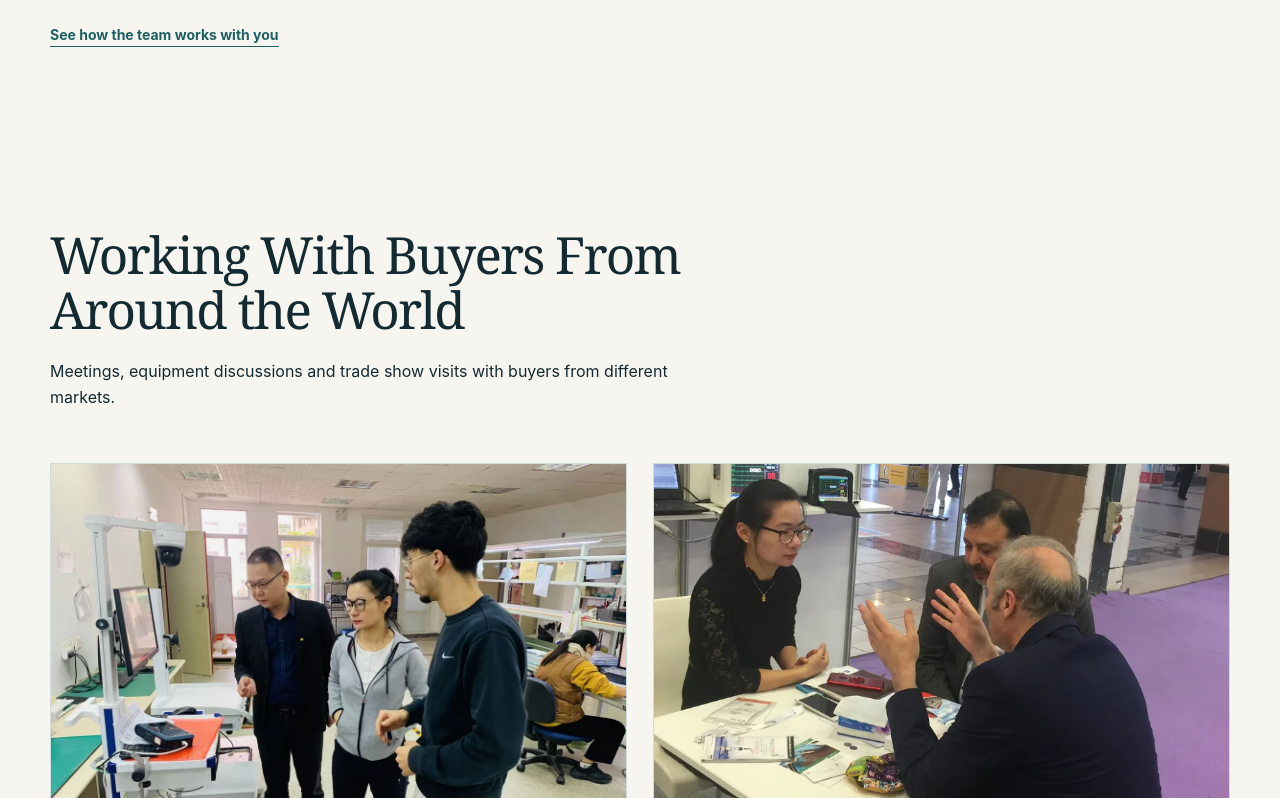
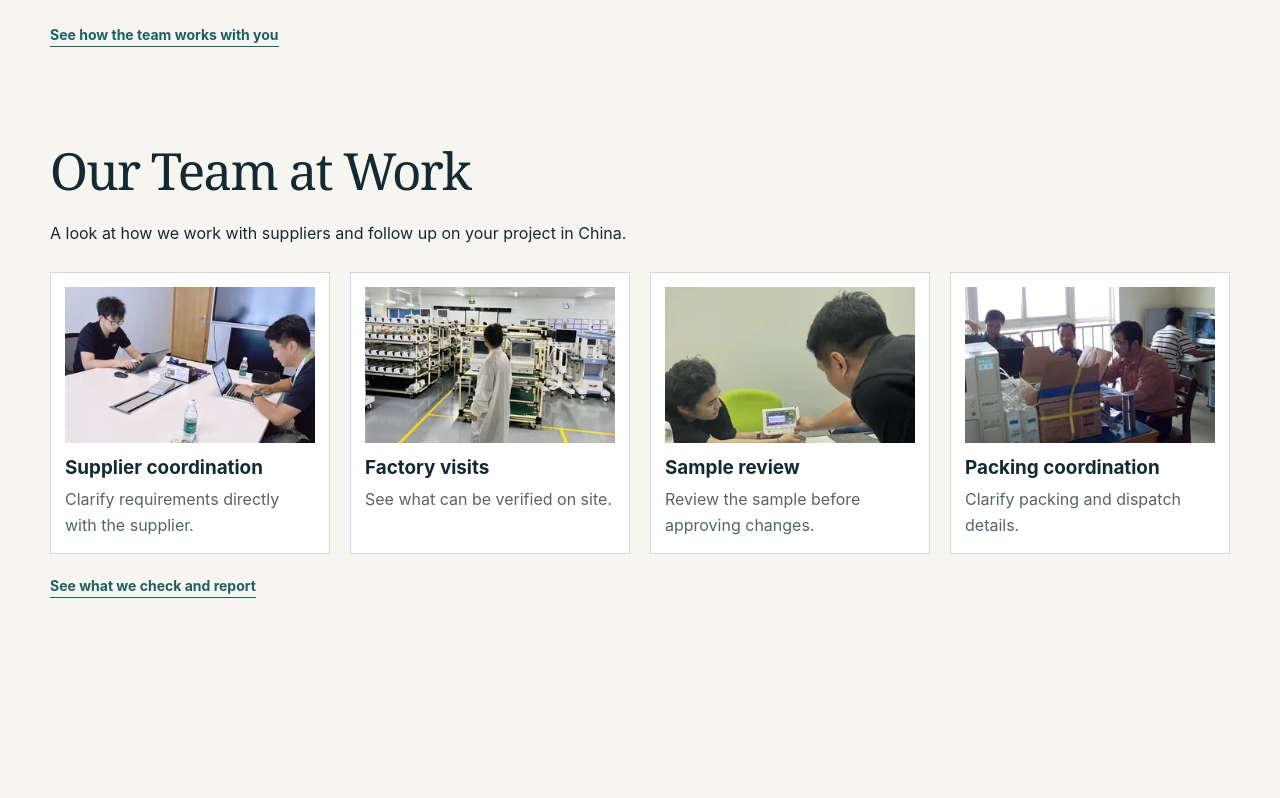
Before and after one commit to bellasourcingnotes/bellasourcingnotes.github.io, a plain HTML site: page index.html in a window 1280 px wide. Shown: the part 5558-6356 px from the top of the page. Drawn offline with Linux system fonts and the light colour scheme.

Commit message:
Add files via upload

```diff
--- a/index.html
+++ b/index.html
@@ -158,15 +158,53 @@
           <div class="team-card-copy"><h3>Thomas</h3><p class="team-role">Quality Inspection Coordinator</p><p>Documents inspection findings and discrepancies for your review.</p></div>
         </article>
         <article class="team-card">
-          <div class="team-portrait team-portrait--mark"><img src="assets/team-mark.webp" alt="Mark" loading="lazy"></div>
+          <div class="team-portrait team-portrait--mark"><img src="assets/team-mark-portrait.webp" alt="Mark" loading="lazy"></div>
           <div class="team-card-copy"><h3>Mark</h3><p class="team-role">Supplier &amp; Production Coordinator</p><p>Tracks production dates and follows up on open issues with factories.</p></div>
         </article>
         <article class="team-card">
-          <div class="team-portrait team-portrait--sharing"><img src="assets/team-sharing.webp" alt="Sharing" loading="lazy"></div>
+          <div class="team-portrait team-portrait--sharing"><img src="assets/team-sharing-portrait.webp" alt="Sharing" loading="lazy"></div>
           <div class="team-card-copy"><h3>Sharing</h3><p class="team-role">Payments &amp; Logistics Coordinator</p><p>Coordinates approved payments and shares dispatch and tracking updates.</p></div>
         </article>
       </div>
       <p class="home-team-more"><a class="text-link" href="about.html#team">See how the team works with you</a></p>
+    </section>
+
+    <section class="shell team-work" id="team-at-work" aria-labelledby="team-at-work-heading">
+      <div class="section-heading">
+        <h2 id="team-at-work-heading">Our Team at Work</h2>
+        <p>A look at how we work with suppliers and follow up on your project in China.</p>
+      </div>
+      <div class="team-work-grid">
+        <figure class="team-work-card">
+          <img src="assets/team-work-supplier-discussion.webp" alt="Danny working alongside a supplier representative at a meeting table" width="320" height="200" loading="lazy" decoding="async">
+          <figcaption>
+            <h3>Supplier coordination</h3>
+            <p>Clarify requirements directly with the supplier.</p>
+          </figcaption>
+        </figure>
+        <figure class="team-work-card">
+          <img src="assets/team-work-factory-visit.webp" alt="A team member walking through a medical equipment production area" width="320" height="200" loading="lazy" decoding="async">
+          <figcaption>
+            <h3>Factory visits</h3>
+            <p>See what can be verified on site.</p>
+          </figcaption>
+        </figure>
+        <figure class="team-work-card">
+          <img src="assets/team-work-sample-review.webp" alt="Two people reviewing an equipment sample at a table" width="320" height="200" loading="lazy" decoding="async">
+          <figcaption>
+            <h3>Sample review</h3>
+            <p>Review the sample before approving changes.</p>
+          </figcaption>
+        </figure>
+        <figure class="team-work-card">
+          <img src="assets/team-work-packing-review.webp" alt="Team members at a workbench with equipment and an open carton" width="320" height="200" loading="lazy" decoding="async">
+          <figcaption>
+            <h3>Packing coordination</h3>
+            <p>Clarify packing and dispatch details.</p>
+          </figcaption>
+        </figure>
+      </div>
+      <p class="team-work-more"><a class="text-link" href="services.html#team-at-work">See what we check and report</a></p>
     </section>
 
     <section class="content-section buyer-gallery" id="buyer-visits" aria-labelledby="buyer-visits-heading">
--- a/styles.css
+++ b/styles.css
@@ -87,14 +87,29 @@ h3 { line-height: 1.25; }
 .team-portrait img { position: absolute; inset: var(--photo-y, 0) auto auto var(--photo-x, 0); display: block; width: var(--photo-width, 100%); height: auto; max-width: none; }
 .team-portrait--bella { --photo-width: 114%; --photo-x: -9%; --photo-y: -2%; }
 .team-portrait--thomas { --photo-width: 199%; --photo-x: -54%; --photo-y: -2%; }
-.team-portrait--mark { --photo-width: 129%; --photo-x: -10%; --photo-y: -4%; }
-.team-portrait--sharing { --photo-width: 130%; --photo-x: -5%; --photo-y: 0%; }
+.team-portrait--mark { --photo-width: 100%; }
+.team-portrait--sharing { --photo-width: 125%; --photo-x: -4%; --photo-y: -3%; }
 .team-card-copy { padding: clamp(18px, 2.4vw, 28px); }
 .team-card-copy h3 { margin: 0; font: 1.7rem Georgia, serif; }
 .team-card-copy p { margin: 12px 0 0; color: var(--muted); }
 .team-card-copy .team-role { margin-top: 4px; color: var(--teal); font-weight: 700; }
 .home-team { margin-top: -30px; }
 .home-team-more { margin: 24px 0 0; }
+.team-work { margin-block: clamp(48px, 8vw, 96px); scroll-margin-top: 110px; }
+.team-work .section-heading { margin-bottom: 26px; }
+.team-work-grid { display: grid; grid-template-columns: repeat(4, minmax(0, 1fr)); gap: 20px; }
+.team-work-card { margin: 0; padding: 14px; border: 1px solid var(--line); background: var(--white); }
+.team-work-card img { display: block; width: 100%; max-width: 250px; height: auto; }
+.team-work-card h3 { margin: 13px 0 6px; font-size: 1.18rem; }
+.team-work-card p { margin: 0; color: var(--muted); }
+.team-work-card .text-link { display: inline-block; margin-top: 12px; }
+.team-work-more { margin: 18px 0 0; }
+@media (max-width: 950px) {
+  .team-work-grid { grid-template-columns: repeat(2, minmax(0, 1fr)); }
+}
+@media (max-width: 520px) {
+  .team-work-grid { grid-template-columns: 1fr; }
+}
 .buyer-gallery-grid { display: grid; grid-template-columns: repeat(2, minmax(0, 1fr)); gap: 26px; }
 .buyer-gallery-grid figure { margin: 0; background: var(--white); border: 1px solid var(--line); }
 .buyer-photo { position: relative; aspect-ratio: 4 / 3; overflow: hidden; background: var(--mist); }
```
Also changed, not shown: about.html (+2 -2 lines), services.html (+38 -0 lines), assets/team-mark-portrait.webp (added), assets/team-sharing-portrait.webp (added), assets/team-work-factory-visit.webp (added), assets/team-work-packing-review.webp (added), assets/team-work-sample-review.webp (added), assets/team-work-supplier-discussion.webp (added).
